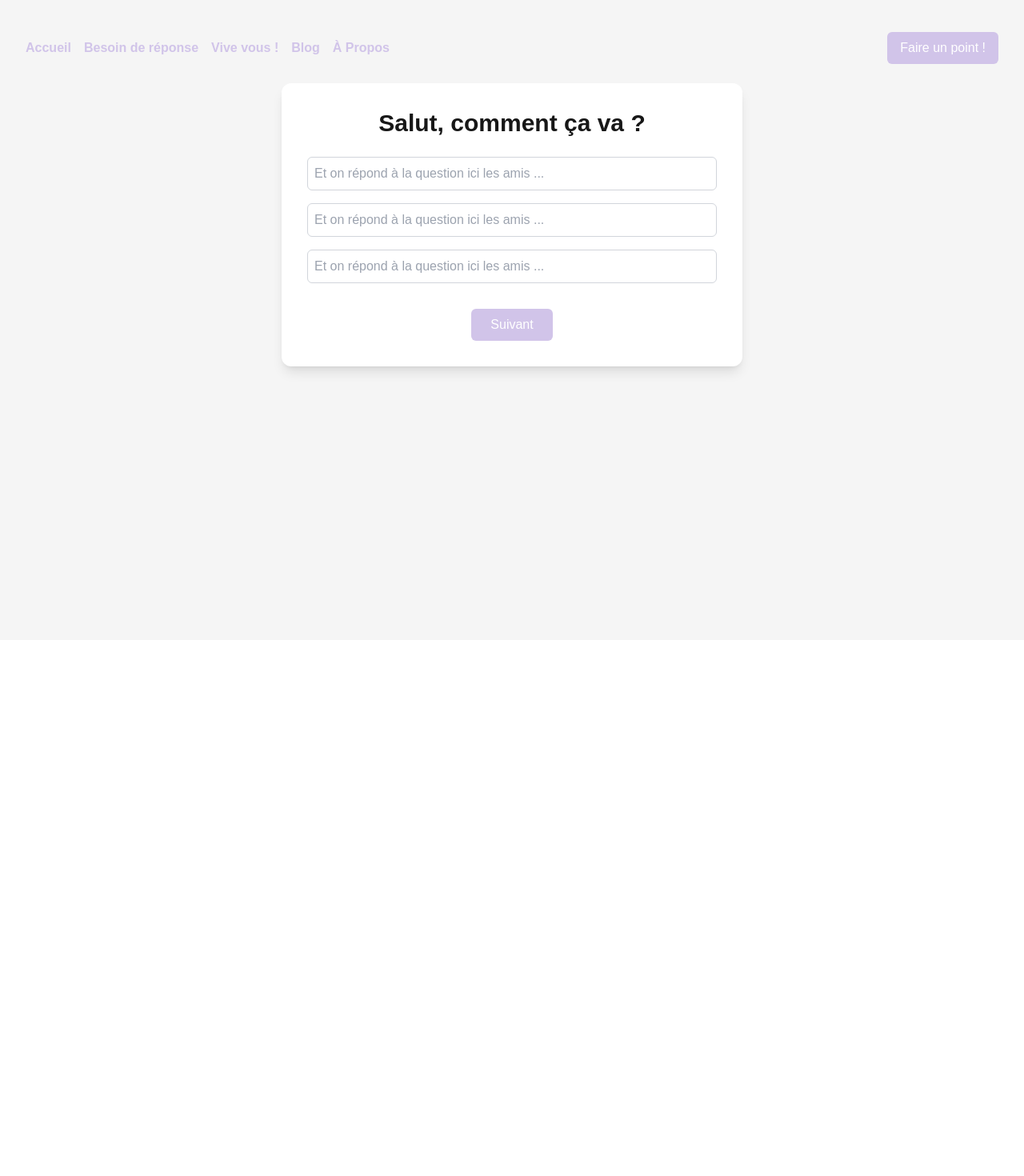
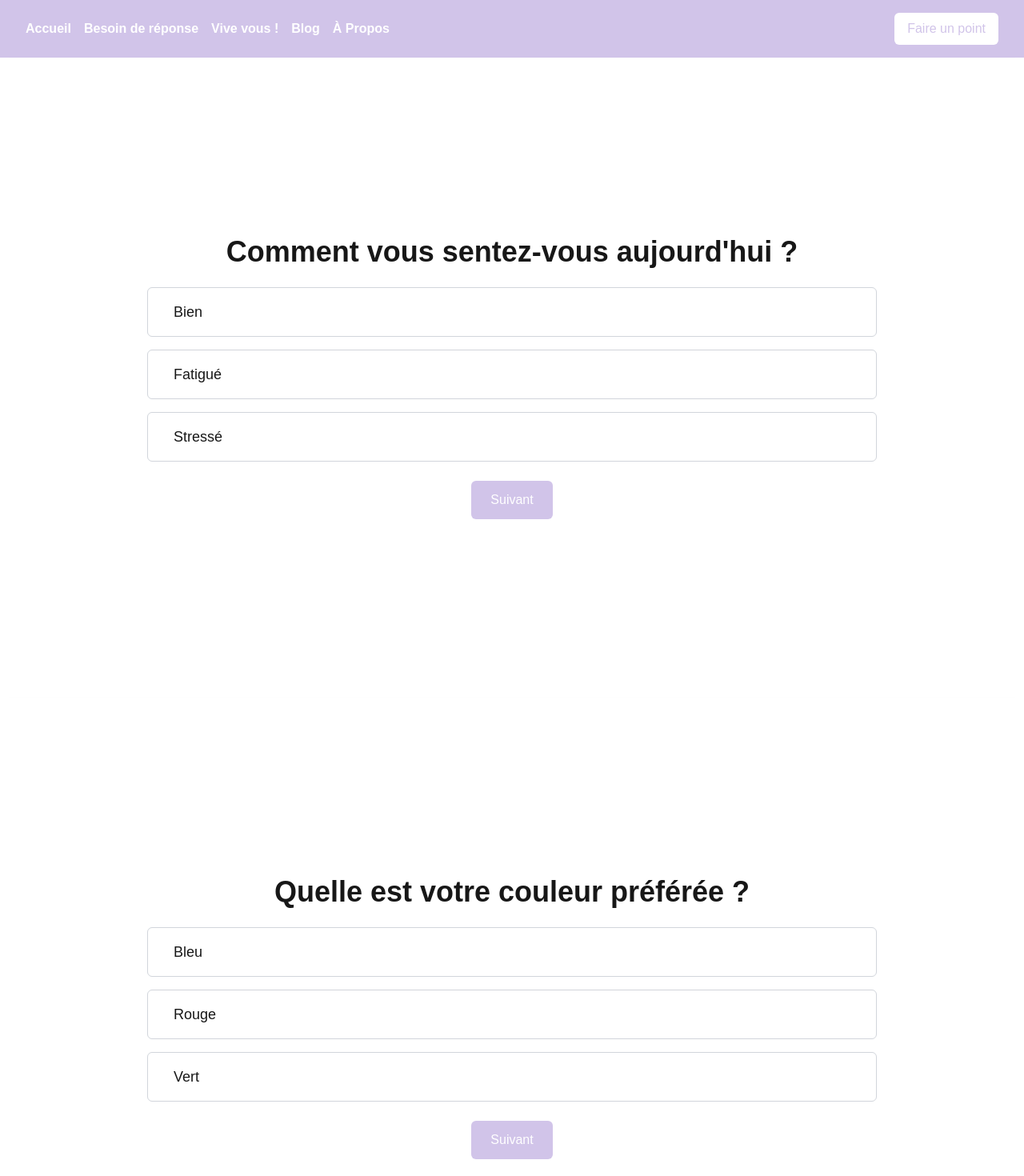
Before and after one commit to MohamedLemineK/InnovHer-Suivi-Menopause, a Next.js app in the folder untitled/: page / in a window 1280 px wide. Shown: the top 1470 px of the page at 80% size. Before the commit the page ends 800 px from the top, so only its background shows below. Built offline with nearby package versions, Linux system fonts and the light colour scheme.

Commit message:
Home_page_questionnaire

```diff
--- /dev/null
+++ b/package.json
@@ -0,0 +1,5 @@
+{
+  "dependencies": {
+    "react-scroll": "^1.9.0"
+  }
+}
--- a/untitled/src/app/page.js
+++ b/untitled/src/app/page.js
@@ -2,31 +2,62 @@
 "use client";
 
 import { useState } from "react";
+import { Element, scroller } from "react-scroll";
 
 export default function Questionnaire() {
-  const [answers, setAnswers] = useState(["", "", ""]);
+  const questions = [
+    {
+      question: "Comment vous sentez-vous aujourd'hui ?",
+      options: ["Bien", "Fatigué", "Stressé"],
+    },
+    {
+      question: "Quelle est votre couleur préférée ?",
+      options: ["Bleu", "Rouge", "Vert"],
+    },
+    {
+      question: "Quelle est votre saison favorite ?",
+      options: ["Printemps", "Été", "Hiver"],
+    },
+    {
+      question: "Préférez-vous travailler seul ou en équipe ?",
+      options: ["Seul", "En équipe", "Peu importe"],
+    },
+    {
+      question: "Quelle est votre activité de détente préférée ?",
+      options: ["Lire", "Regarder un film", "Faire du sport"],
+    },
+    {
+      question: "Comment gérez-vous le stress ?",
+      options: ["Méditation", "Sortir marcher", "Discuter avec un ami"],
+    },
+  ];
 
-  const handleInputChange = (index, value) => {
+  const [answers, setAnswers] = useState(Array(questions.length).fill(null));
+
+  const handleAnswerChange = (index, value) => {
     const newAnswers = [...answers];
     newAnswers[index] = value;
     setAnswers(newAnswers);
   };
 
-  const handleSubmit = () => {
-    const handleSubmit = () => {
-      window.scrollTo({
-        top: window.innerHeight,
-        behavior: "smooth",
+  const handleNext = (currentIndex) => {
+    if (currentIndex < questions.length - 1) {
+      scroller.scrollTo(`question-${currentIndex + 1}`, {
+        duration: 500,
+        delay: 0,
+        smooth: "easeInOutQuart",
       });
-    };
-
+    } else {
+      alert("Merci d'avoir complété le questionnaire !");
+      console.log("Réponses :", answers);
+    }
   };
 
   return (
-      <div className="min-h-screen bg-lightGray text-center py-10">
-        <header className="flex justify-between items-center px-8 pb-6">
+      <div className="min-h-screen bg-lightGray">
+        <header className="flex justify-between items-center px-8 py-4 bg-purpleAccent text-white">
           <nav>
-            <ul className="flex space-x-4 text-purpleAccent font-semibold">
+            <ul className="flex space-x-4 font-semibold">
               <li>Accueil</li>
               <li>Besoin de réponse</li>
               <li>Vive vous !</li>
@@ -34,29 +65,49 @@ export default function Questionnaire() {
               <li>À Propos</li>
             </ul>
           </nav>
-          <button className="bg-purpleAccent text-white px-4 py-2 rounded-md">
-            Faire un point !
+          <button className="bg-white text-purpleAccent px-4 py-2 rounded-md">
+            Faire un point
           </button>
         </header>
 
-        <div className="bg-white shadow-lg mx-auto p-8 rounded-xl w-full max-w-xl">
-          <h1 className="text-3xl font-bold mb-6">Salut, comment ça va ?</h1>
-          {answers.map((answer, index) => (
-              <input
+        <div className="flex flex-col items-center">
+          {questions.map((q, index) => (
+              <Element
                   key={index}
-                  type="text"
-                  className="w-full border border-gray-300 rounded-md p-2 mb-4"
-                  placeholder={`Et on répond à la question ici les amis ...`}
-                  value={answer}
-                  onChange={(e) => handleInputChange(index, e.target.value)}
-              />
+                  name={`question-${index}`}
+                  className="w-full h-screen flex flex-col items-center justify-center bg-white shadow-lg p-8"
+              >
+                <h1 className="text-4xl font-bold text-center mb-6">
+                  {q.question}
+                </h1>
+                <div className="flex flex-col space-y-4 w-3/4">
+                  {q.options.map((option, i) => (
+                      <label
+                          key={i}
+                          className={`flex items-center space-x-4 p-4 border border-gray-300 rounded-md ${
+                              answers[index] === option ? "bg-purpleAccent text-white" : ""
+                          }`}
+                      >
+                        <input
+                            type="radio"
+                            name={`question-${index}`}
+                            value={option}
+                            className="hidden"
+                            checked={answers[index] === option}
+                            onChange={() => handleAnswerChange(index, option)}
+                        />
+                        <span className="text-lg">{option}</span>
+                      </label>
+                  ))}
+                </div>
+                <button
+                    onClick={() => handleNext(index)}
+                    className="bg-purpleAccent text-white px-6 py-3 rounded-md mt-6"
+                >
+                  {index < questions.length - 1 ? "Suivant" : "Terminer"}
+                </button>
+              </Element>
           ))}
-          <button
-              onClick={handleSubmit}
-              className="bg-purpleAccent text-white px-6 py-2 rounded-md mt-4"
-          >
-            Suivant
-          </button>
         </div>
       </div>
   );
```
Also changed, not shown: 1 other file (tests, documents, lock files or other folders).
